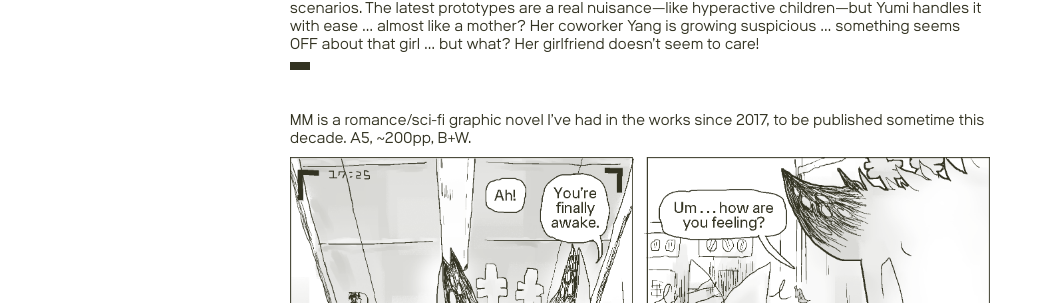
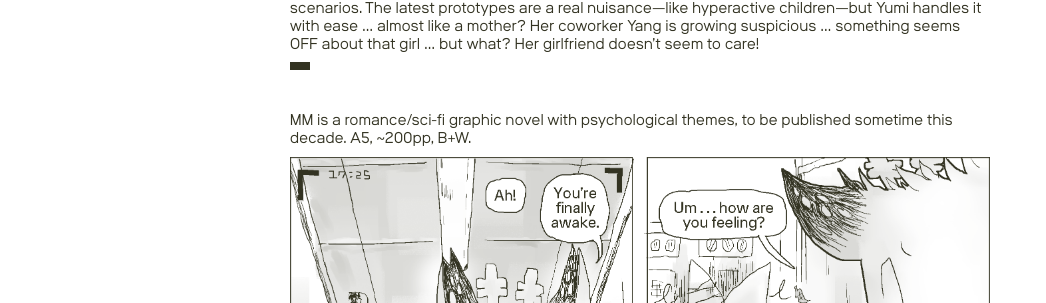
Before and after one commit to ncb-0/ncblog2, a Jekyll site: the page built from _work/mm.md, in a window 1280 px wide. Shown: the part 123-426 px from the top of the page, without its empty margins (0-1046 px from the left). Built offline with Jekyll 4.4.1, drawn with Linux system fonts in a browser that asks for light colours.

Commit message:
mm fix 2

```diff
--- a/_work/mm.md
+++ b/_work/mm.md
@@ -11,7 +11,7 @@ Yumi Hara is a newly hired programmer at Ming Systems Inc. whose job is to train
 
 * * *
 
-MM is a romance/sci-fi graphic novel I’ve had in the works since 2017, to be published sometime this decade. A5, ~200pp, B+W.
+MM is a romance/sci-fi graphic novel with psychological themes, to be published sometime this decade. A5, ~200pp, B+W.
 
 <figure>
   <img src="{{ site.baseurl }}/assets/img/mm3.png">
```
